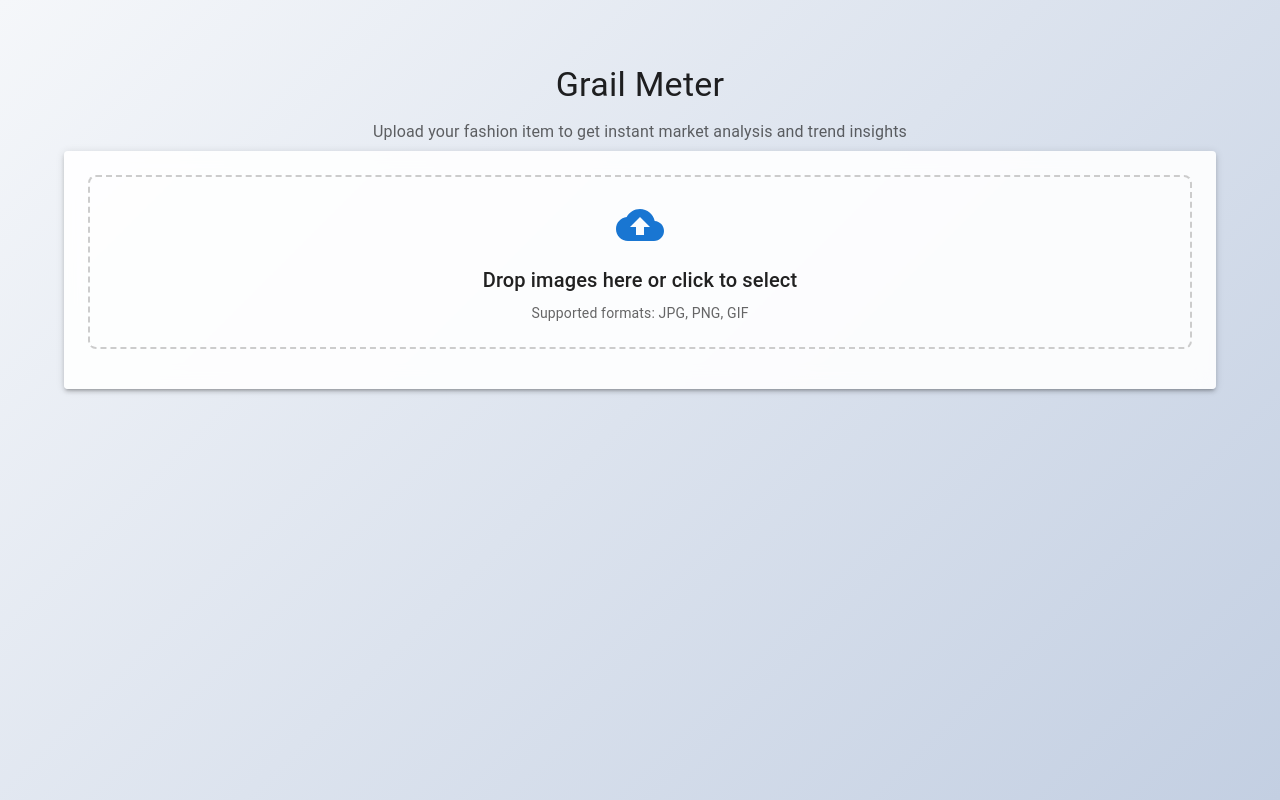
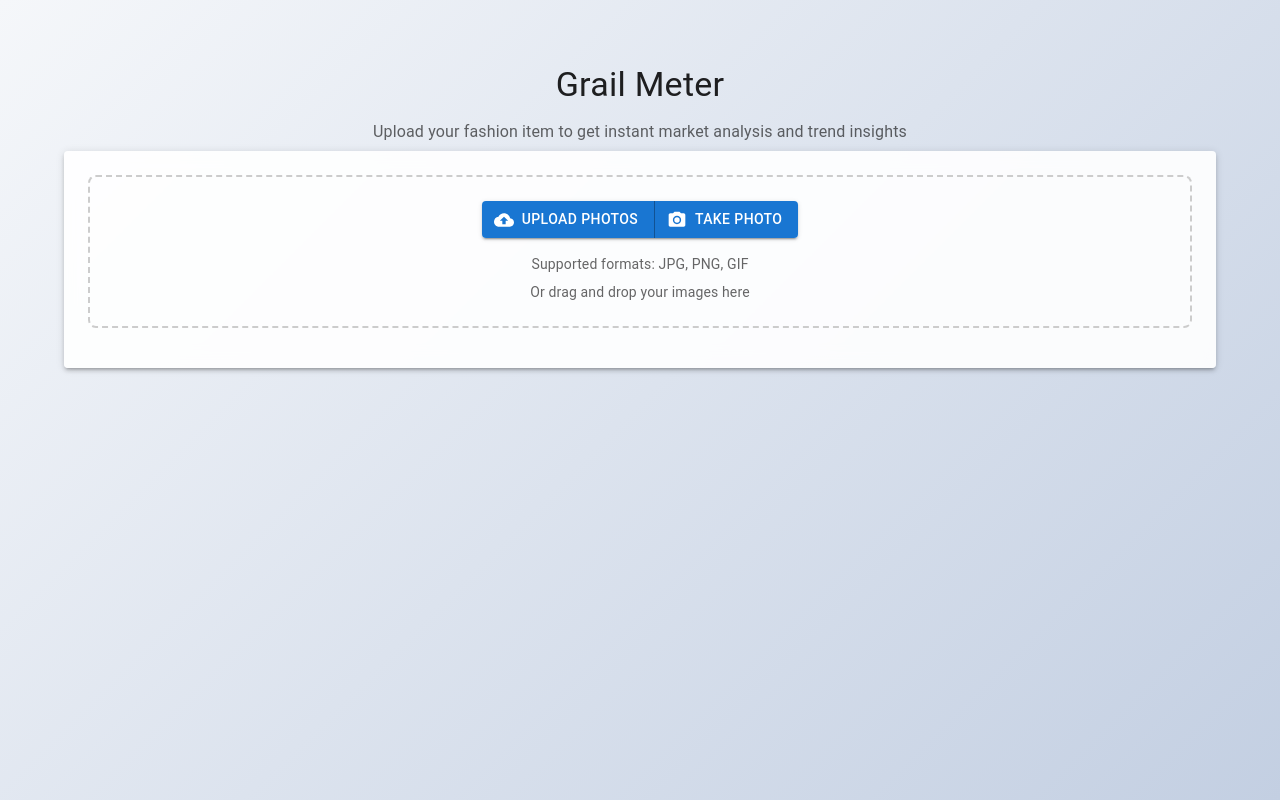
Before and after one commit to fusinbones/grail-meter, a React (Vite) app in the folder frontend/: page / in a window 1280 px wide. Built offline with nearby package versions, Linux system fonts and the light colour scheme.

Commit message:
Add camera functionality

```diff
--- a/frontend/src/App.jsx
+++ b/frontend/src/App.jsx
@@ -13,10 +13,12 @@ import {
   Alert,
   CircularProgress,
   IconButton,
+  ButtonGroup,
 } from '@mui/material';
 import { styled } from '@mui/material/styles';
 import CloudUploadIcon from '@mui/icons-material/CloudUpload';
 import CloseIcon from '@mui/icons-material/Close';
+import PhotoCameraIcon from '@mui/icons-material/PhotoCamera';
 import {
   Chart as ChartJS,
   CategoryScale,
@@ -188,12 +190,19 @@ const TrendGraph = ({ title, trendData }) => {
 
 const App = () => {
   const fileInputRef = useRef(null);
+  const cameraInputRef = useRef(null);
   const [selectedFiles, setSelectedFiles] = useState([]);
   const [loading, setLoading] = useState(false);
   const [error, setError] = useState(null);
   const [analysisResult, setAnalysisResult] = useState(null);
 
   const handleImageUpload = (event) => {
+    const files = Array.from(event.target.files);
+    setSelectedFiles(prevFiles => [...prevFiles, ...files]);
+    setError(null);
+  };
+
+  const handleCameraCapture = (event) => {
     const files = Array.from(event.target.files);
     setSelectedFiles(prevFiles => [...prevFiles, ...files]);
     setError(null);
@@ -278,7 +287,6 @@ const App = () => {
             }}
             onDrop={handleDrop}
             onDragOver={handleDragOver}
-            onClick={() => fileInputRef.current?.click()}
           >
             <input
               type="file"
@@ -288,12 +296,37 @@ const App = () => {
               style={{ display: 'none' }}
               ref={fileInputRef}
             />
-            <CloudUploadIcon sx={{ fontSize: 48, color: 'primary.main', mb: 1 }} />
-            <Typography variant="h6" gutterBottom>
-              Drop images here or click to select
-            </Typography>
+            <input
+              type="file"
+              accept="image/*"
+              capture="environment"
+              onChange={handleCameraCapture}
+              style={{ display: 'none' }}
+              ref={cameraInputRef}
+            />
+
+            <Box sx={{ display: 'flex', justifyContent: 'center', mb: 2 }}>
+              <ButtonGroup variant="contained">
+                <Button
+                  onClick={() => fileInputRef.current?.click()}
+                  startIcon={<CloudUploadIcon />}
+                >
+                  Upload Photos
+                </Button>
+                <Button
+                  onClick={() => cameraInputRef.current?.click()}
+                  startIcon={<PhotoCameraIcon />}
+                >
+                  Take Photo
+                </Button>
+              </ButtonGroup>
+            </Box>
+
             <Typography variant="body2" color="textSecondary">
               Supported formats: JPG, PNG, GIF
+            </Typography>
+            <Typography variant="body2" color="textSecondary" sx={{ mt: 1 }}>
+              Or drag and drop your images here
             </Typography>
           </Box>
 
```
